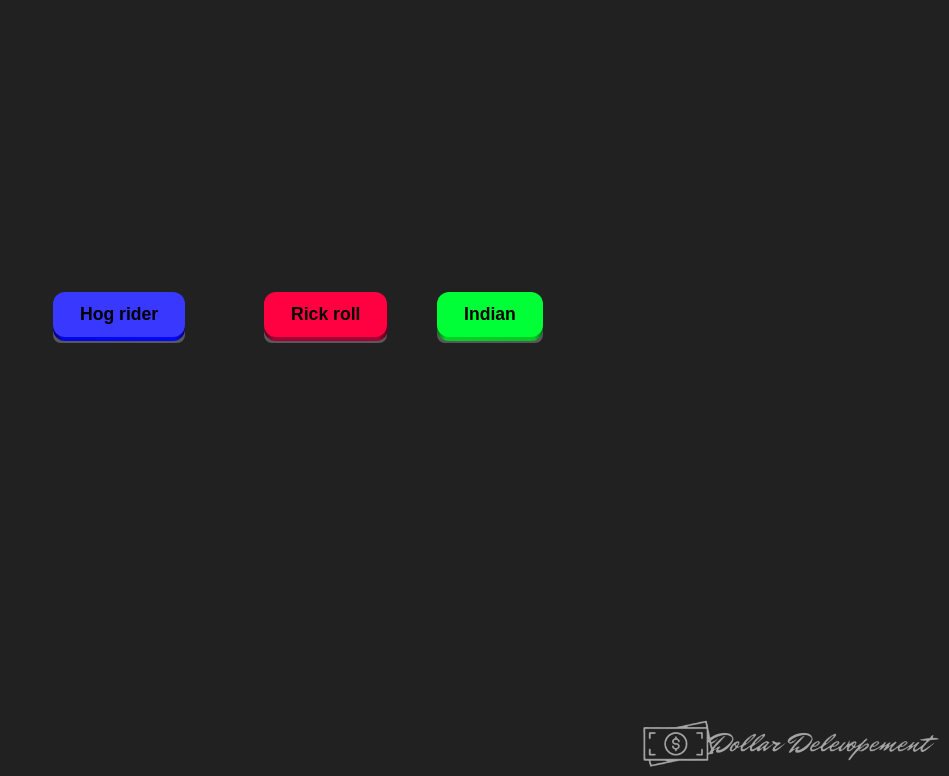
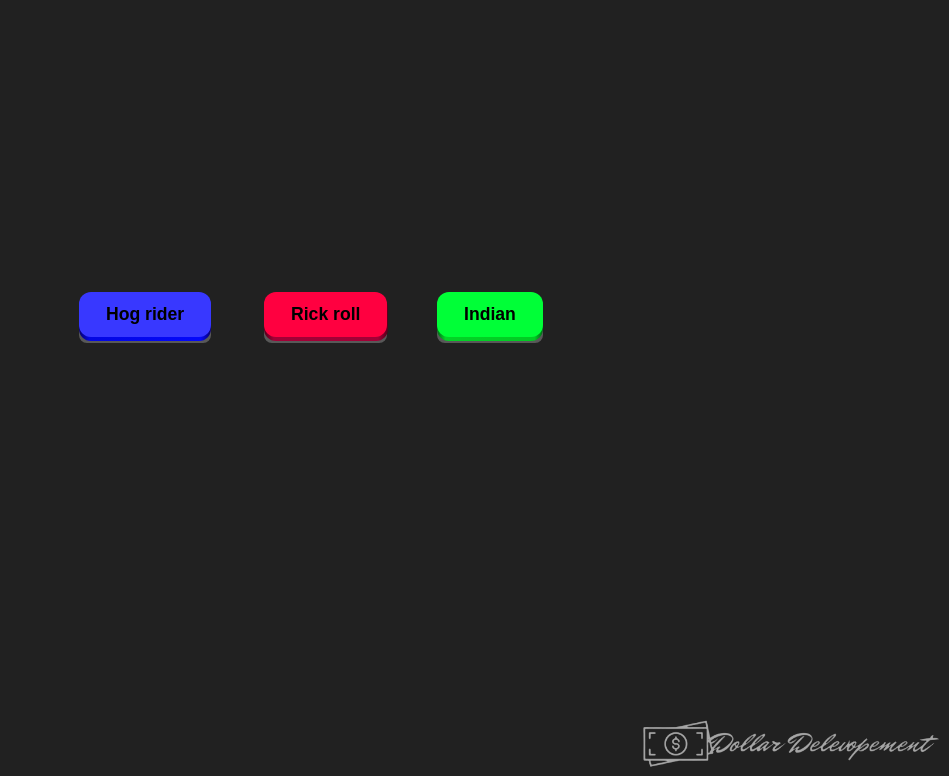
Before and after one commit to hogrider65/rickrollbuttonsound, a plain HTML site: page index.html in a window 1280 px wide. Shown: the part 24-800 px from the top of the page, without its empty margins (331-1280 px from the left). Drawn offline with Linux system fonts and the light colour scheme.

Commit message:
Update index.html

```diff
--- a/index.html
+++ b/index.html
@@ -263,7 +263,7 @@ background-color: #ffffff;
      .hog {
       position: absolute;
       top: 40%;
-      left: 30%;
+      left: 32%;
       border: none;
       background: transparent;
       padding: 0;
```
